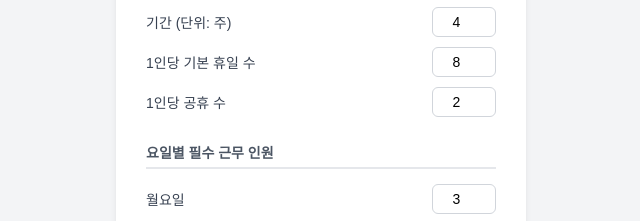
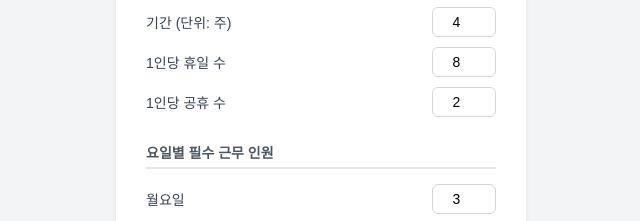
Before and after one commit to kccwib13park/13th_schedule_calc, a plain HTML site: page index.html in a window 1280 px wide. Shown: the part 179-400 px from the top of the page, 319-959 px from the left. Drawn offline with Linux system fonts and the light colour scheme.

Commit message:
Update index.html
edited wrong word

```diff
--- a/index.html
+++ b/index.html
@@ -110,7 +110,7 @@
         <input type="number" id="weeks" value="4">
     </div>
     <div class="input-group">
-        <label>1인당 기본 휴일 수</label>
+        <label>1인당 휴일 수</label>
         <input type="number" id="basic" value="8">
     </div>
     <div class="input-group">
```
